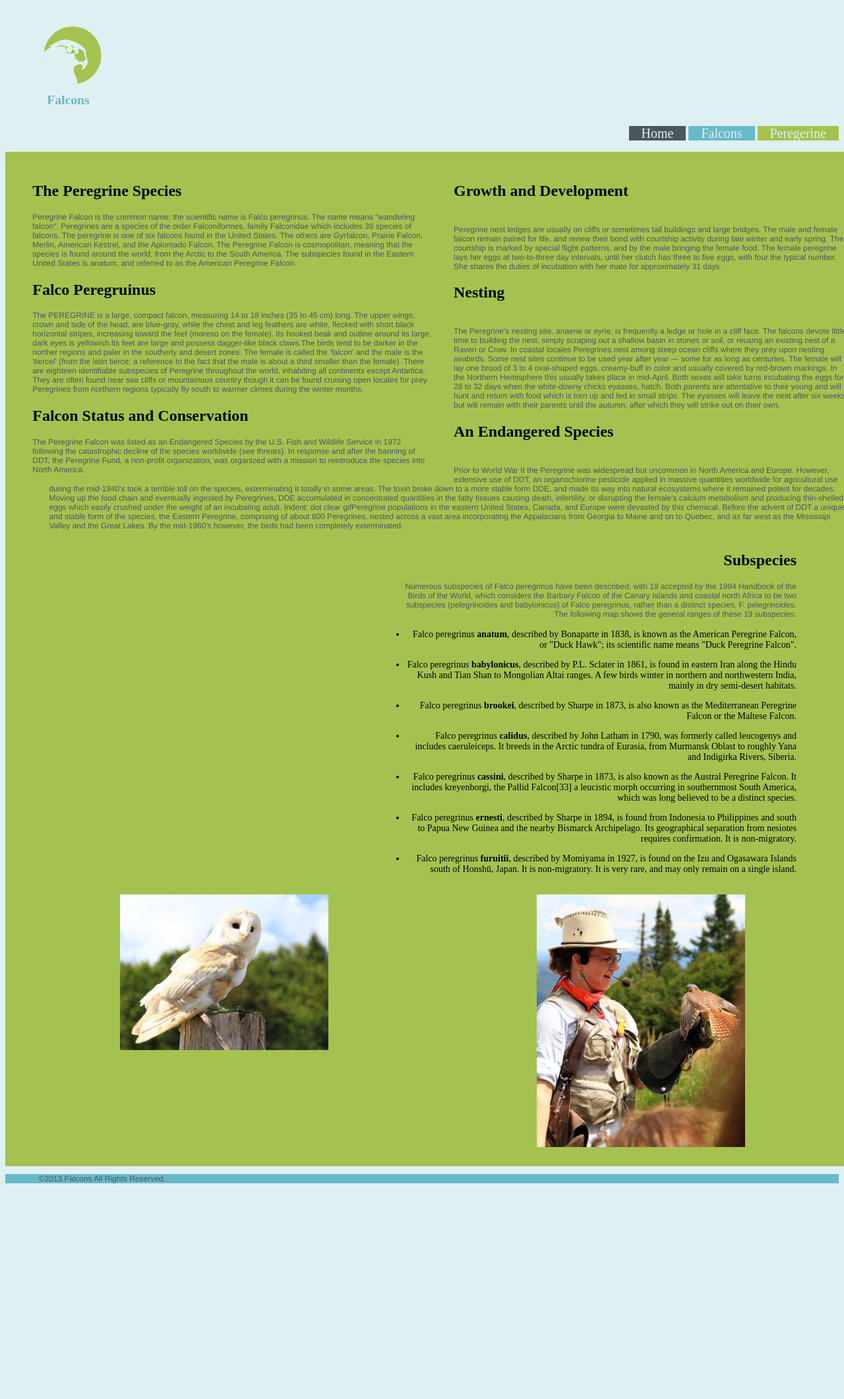
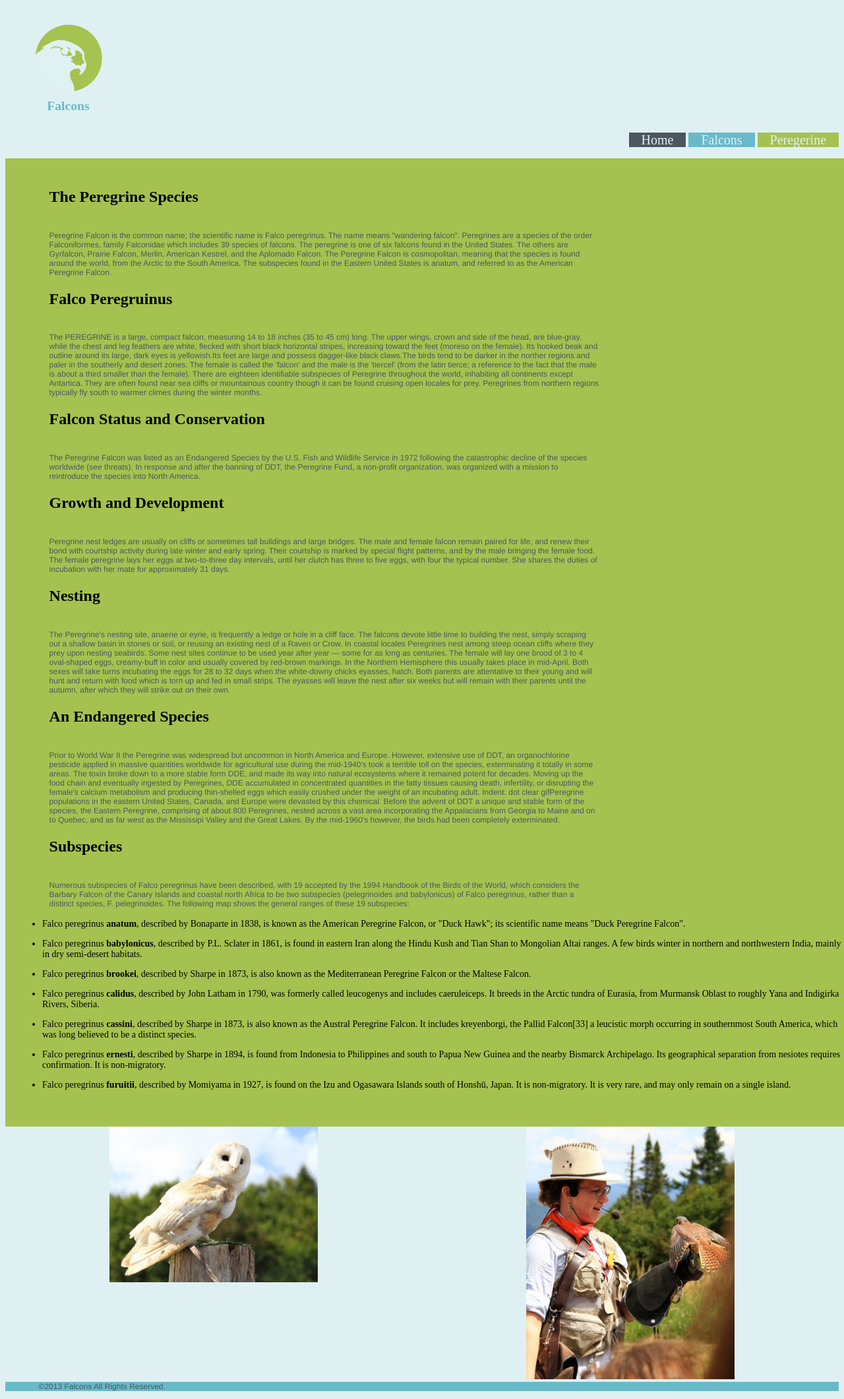
Before and after one commit to mariamabdul/large-data-website, a Jekyll site: the page pergerine.html, which Jekyll copies as it is, in a window 1280 px wide. Shown: the whole page at 66% size. Built offline with Jekyll 4.4.1, drawn with Linux system fonts in a browser that asks for light colours; Markdown is read by kramdown in place of the engine named in the settings; before the commit the page ends 1806 px from its top, so only the background shows below that.

Commit message:
css change

```diff
--- a/css/general.css
+++ b/css/general.css
@@ -335,7 +335,7 @@ h1 {
 
 .shift_right {
 	padding-right: 5em;
-	float: right;
+	float: left;
 	width: 50%;
 }
 
@@ -381,7 +381,7 @@ h1 {
 
 .shift_right {
 	padding-right: 5em;
-	float: right;
+	float: left;
 	width: 50%;
 }
 
@@ -402,6 +402,11 @@ h1 {
 	margin-top: 0;
 	font-size: 123%;
 	margin-bottom: 1%;
+}
+
+.bucket p {
+	padding-right: 30%;
+
 }
 
 .list-nav-item {
@@ -427,7 +432,7 @@ h1 {
 
 .shift_right {
 	padding-right: 5em;
-	float: right;
+	float: left;
 	width: 50%;
 }
 
--- a/falcons.html
+++ b/falcons.html
@@ -8,7 +8,7 @@
 </head>
 <body>
 
- <img src="img/logo.svg" class="logo">
+ <a href="index.html"><img src="img/logo copy.svg" class="logo" alt=""></a>
 
 <h1>Falcons</h1>
 
@@ -34,7 +34,6 @@
 
 			<p>Compared to other birds of prey, the fossil record of the falcons is not well distributed in time. The oldest fossils tentatively assigned to this genus are from the Late Miocene, less than 10 million years ago. This coincides with a period in which many modern genera of birds became recognizable in the fossil record. The falcon lineage may, however, be somewhat older than this and given the distribution of fossil and living Falco taxa is probably of North American, African or possibly Middle Eastern or European in origin.</p>
 
-			<div class="shift_right">
 
 			<h2>Overview</h2>
 
--- a/pergerine.html
+++ b/pergerine.html
@@ -8,7 +8,7 @@
 </head>
 <body>
 
- <img src="img/logo.svg" class="logo">
+ <a href="index.html"><img src="img/logo copy.svg" class="logo" alt=""></a>
 
 <h1>Falcons</h1>
 
@@ -22,7 +22,7 @@
 
 	<div class="bucket">
 
-			<div class="shift_left">
+
 
 
 				<h2>The Peregrine Species</h2>
@@ -43,7 +43,6 @@
 
 			<p>The Peregrine Falcon was listed as an Endangered Species by the U.S. Fish and Wildlife Service in 1972 following the catastrophic decline of the species worldwide (see threats). In response and after the banning of DDT, the Peregrine Fund, a non-profit organization, was organized with a mission to reintroduce the species into North America.</p>
 
-		 </div>
 
 
 
@@ -65,7 +64,7 @@
 
 
 
-			<div class="shift_right">
+
 
 			<h2 class="sub">Subspecies</h2>
 
```
